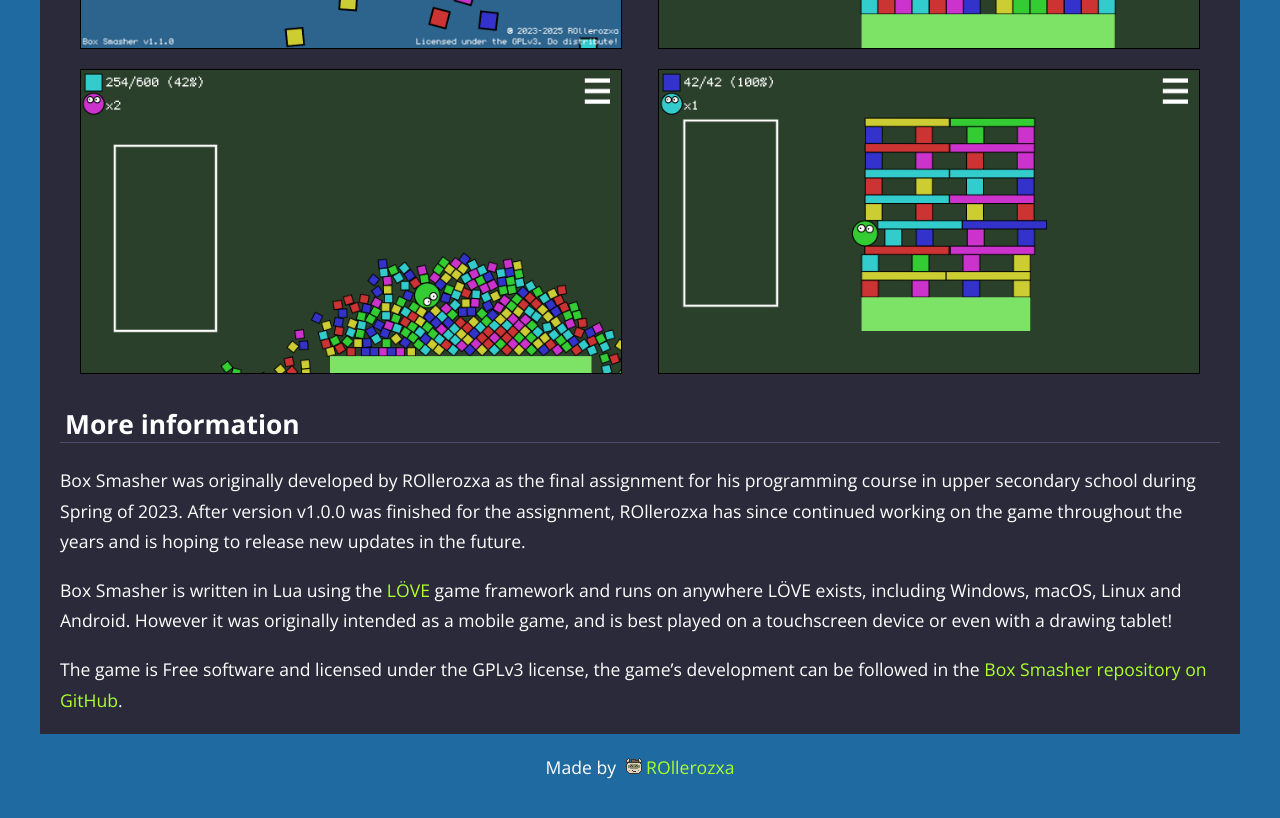
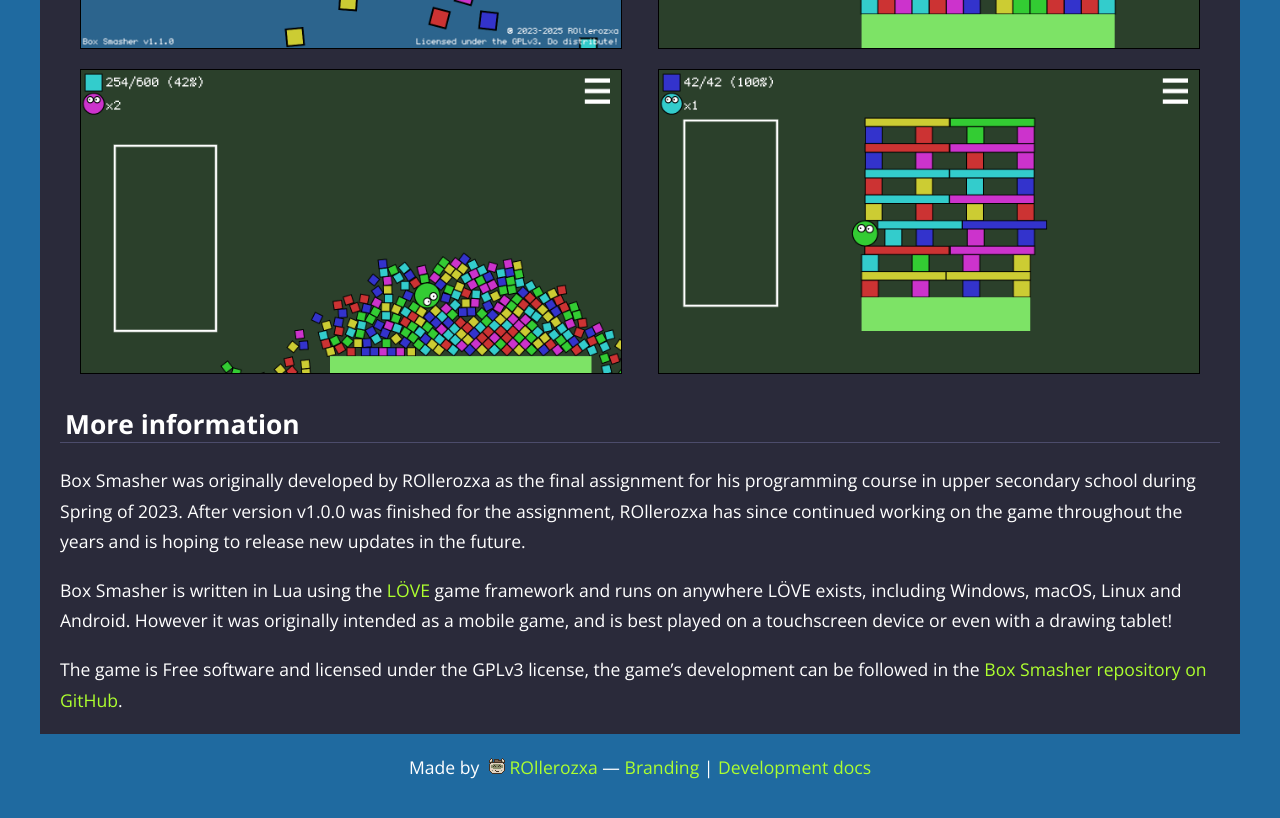
Before and after one commit to rollerozxa/boxsmasher.voxelmanip.se, a Jekyll site: the page built from index.md, in a window 1280 px wide and 900 px high, scrolled down 1196 px. Shown: the top 818 px of the window. Built offline with Jekyll 4.4.1, drawn with Linux system fonts in a browser that asks for light colours; our own code applies the rules of GitHub Pages for plain Markdown files.

Commit message:
Add misc links to footer

```diff
--- a/_layouts/default.html
+++ b/_layouts/default.html
@@ -36,6 +36,9 @@
 				<img src="/assets/raccoon.webp" width="16" height="16">
 				<a href="https://voxelmanip.se">ROllerozxa</a>
 			</span>
+			&mdash;
+			<a href="/branding/">Branding</a> |
+			<a href="/dev/">Development docs</a>
 		</p>
 	</footer>
 </body>
```
